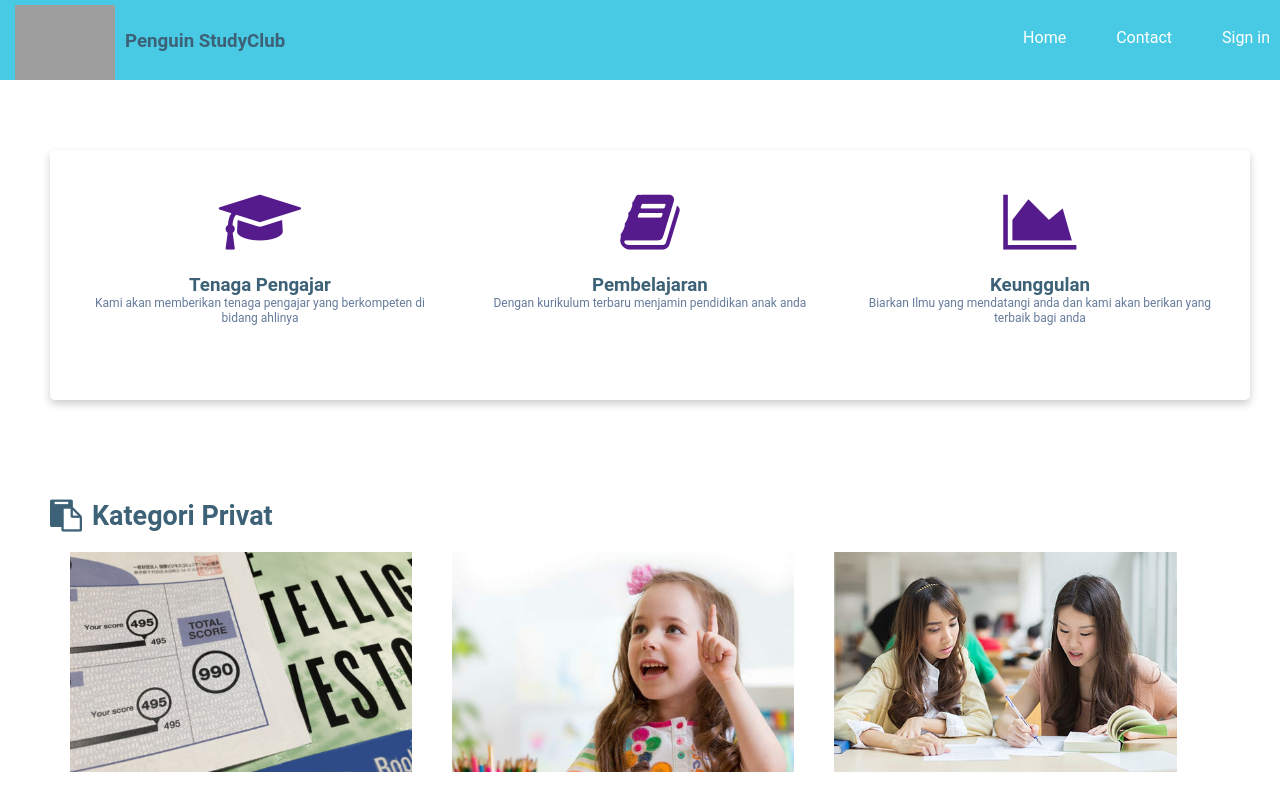
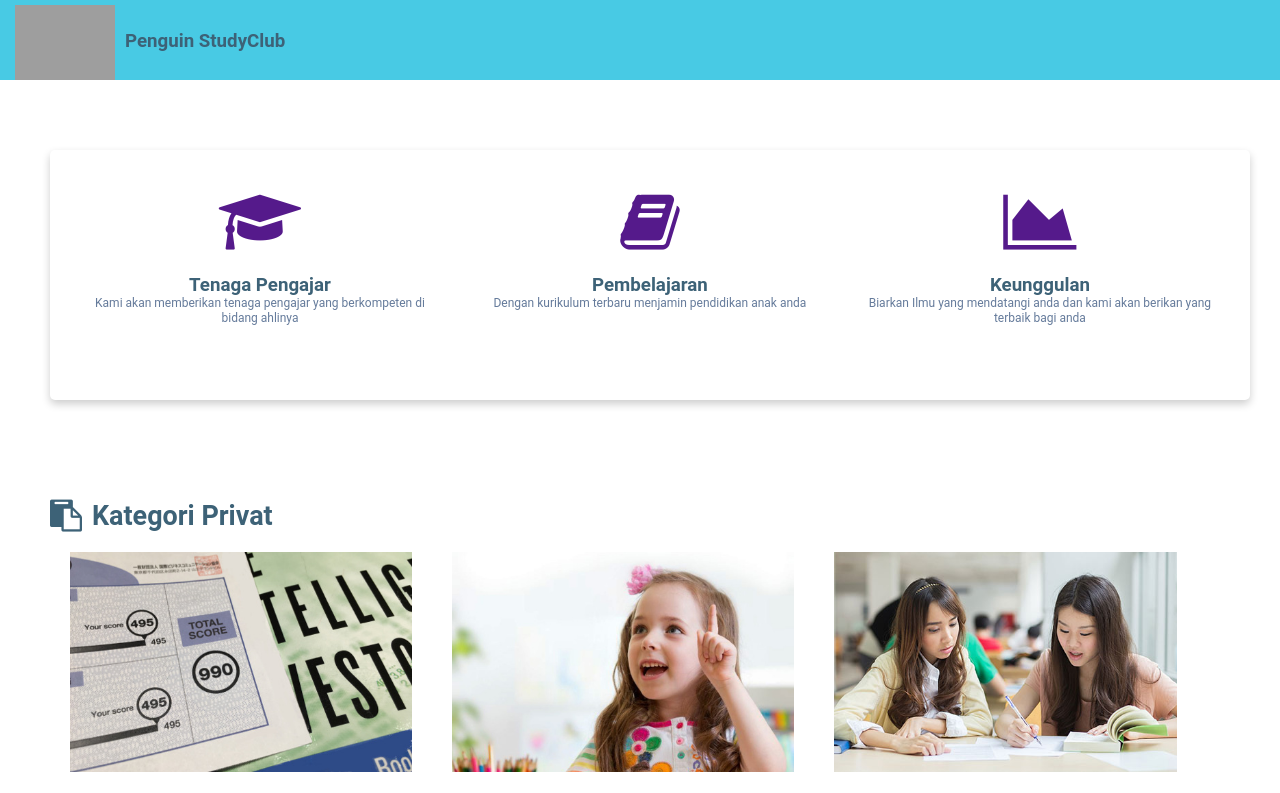
Before and after one commit to Ndhel97/ProgateF22, a plain HTML site: page index.html in a window 1280 px wide. Shown: the top 793 px of the page. Drawn offline with Linux system fonts and the light colour scheme; grey boxes are pictures that could not be loaded.

Commit message:
Update index.html

```diff
--- a/index.html
+++ b/index.html
@@ -3,7 +3,7 @@
     <head>
         <meta charset="utf-8">
         <meta name="viewport" content="width=device-width, initial-scale=1.0">
-        <title>Peguin StudyClub</title>
+        <title>Penguin StudyClub</title>
         <link rel="stylesheet" href="stylesheet_penguin_studyclub.css">
         <link rel="stylesheet" href="responsive_penguin_studyclub.css">
         <link rel="stylesheet" href="//maxcdn.bootstrapcdn.com/font-awesome/4.3.0/css/font-awesome.min.css">
@@ -18,10 +18,10 @@
                   <img class="logo" src="https://raw.githubusercontent.com/Ndhel97/progate.github.io/master/345c1ee3-2ff8-4b63-a55c-5db9989d10e1_200x200.png">
                   <h3 class="header-center">Penguin StudyClub</h3>
                 </div>
-                <div class="header-right">
+                <!-- <div class="header-right">
                   <a href="#">Home</a>
                   <a href="#">Contact</a>
-                  <a href="#" class="login">Sign in</a>
+                  <a href="#" class="login">Sign in</a> -->
 
                 </div>
                 <div class="extra">
```
